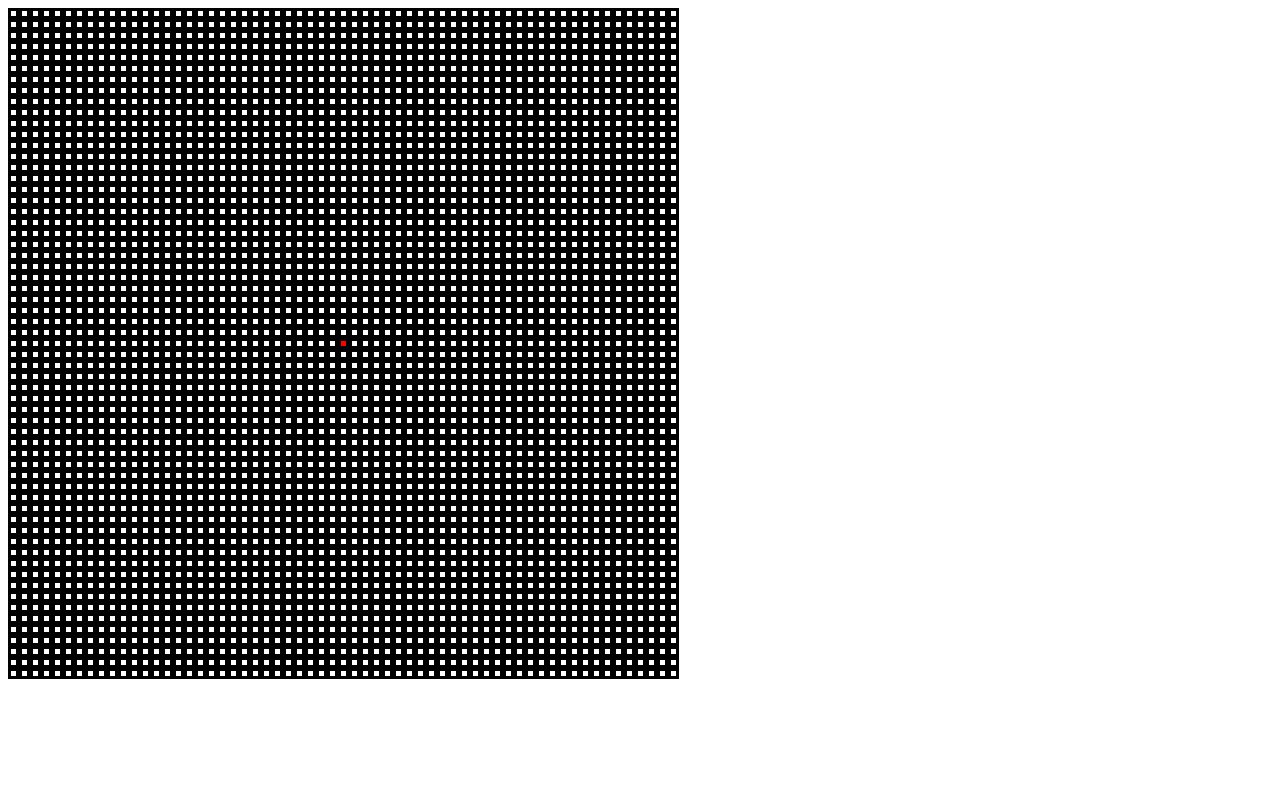
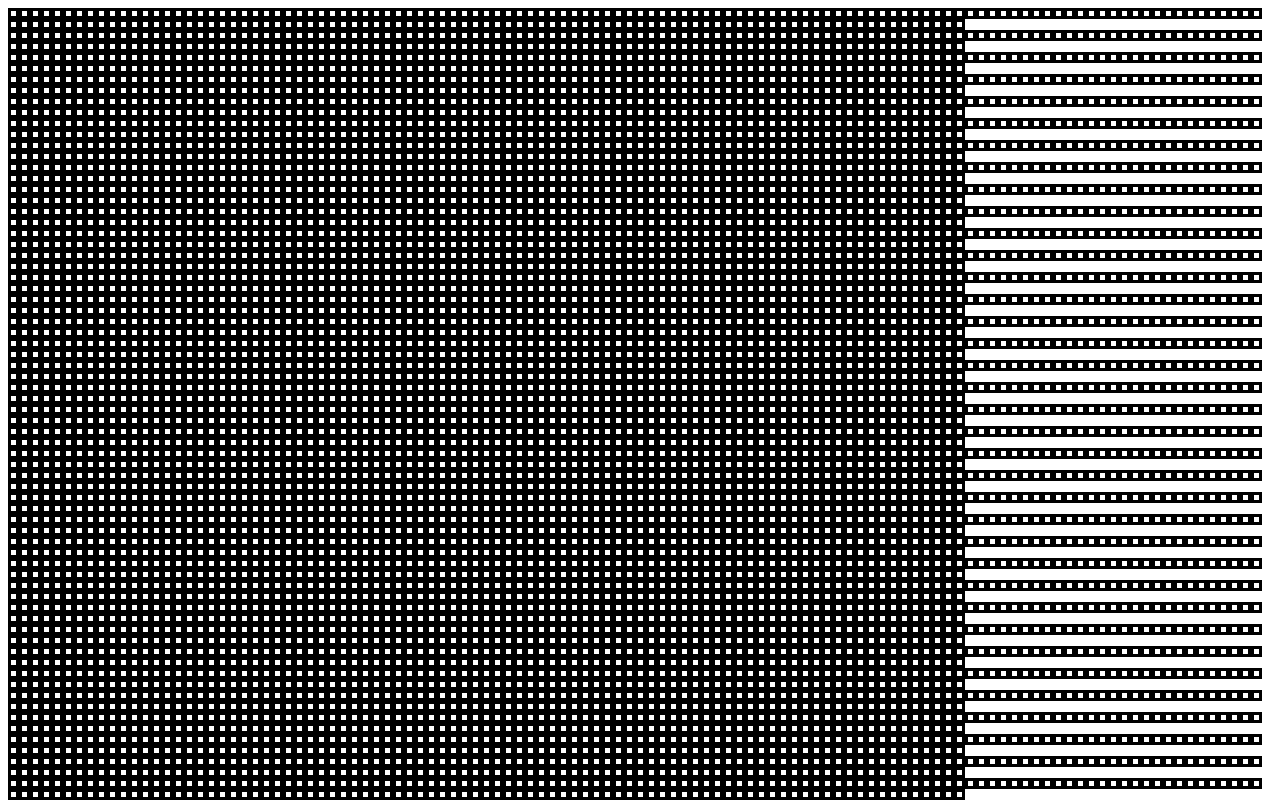
Before and after one commit to zacharyacutey/zacharyacutey.github.io, a plain HTML site: page index.html in a window 1280 px wide. Shown: the top 800 px of the page. Drawn offline with nearby package versions, Linux system fonts and the light colour scheme.

Commit message:
Update index.html

```diff
--- a/index.html
+++ b/index.html
@@ -20,7 +20,7 @@
 	</style>
 <script src="https://ajax.googleapis.com/ajax/libs/jquery/1.12.4/jquery.min.js"></script>
 <script>
-var SIZE = 30;
+var SIZE = 100;
 var x = 0,
 y = 0;
 function NOTHING_TEXT(x,y){return "<div class='nothing' id='p"+(x+10)+"_"+(y+10)+"'></div>"; }
```
